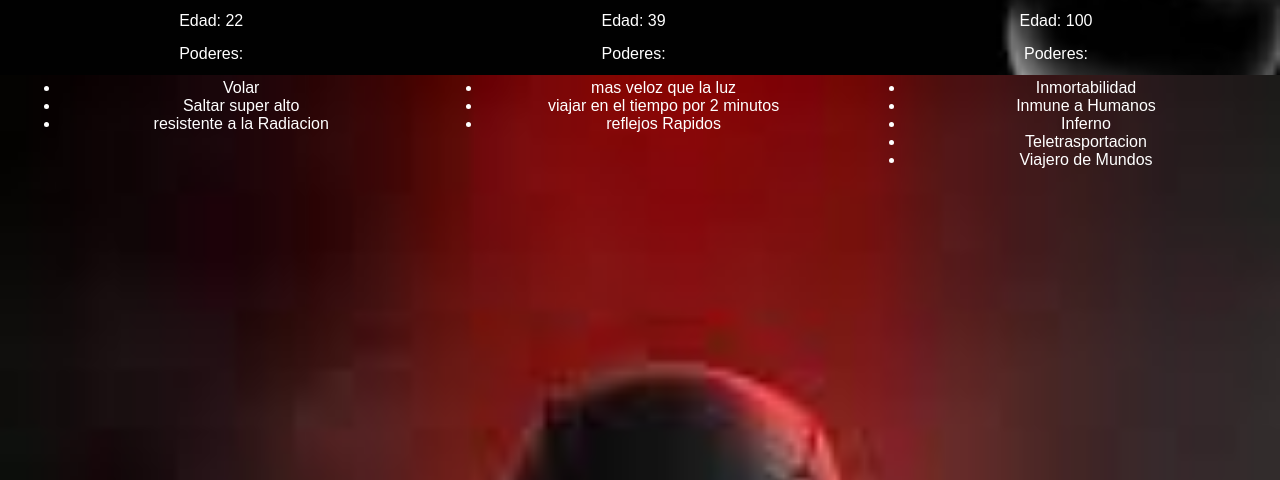
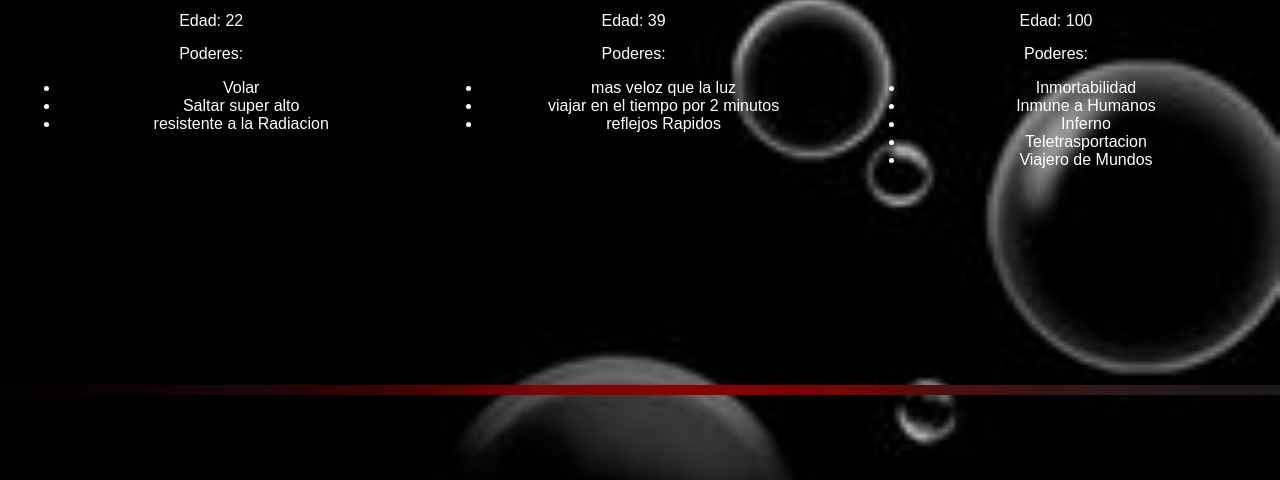
Before and after one commit to Poloche1/actividad.github.io, a plain HTML site: page index.html in a window 1280 px wide. Shown: the part 320-800 px from the top of the page. Drawn offline with Linux system fonts and the light colour scheme.

Commit message:
Update estilo.css

```diff
--- a/estilo.css
+++ b/estilo.css
@@ -15,10 +15,10 @@ body {
   background-image: url('comic1.jpg');
   background-repeat: no-repeat;
   background-size: cover;
-  height: 900px;
+  height: 10px;
   position:down;
   bottom: 0;
-  margin-top: 190px;
+  margin-top: 500px;
 
 
 }
```
